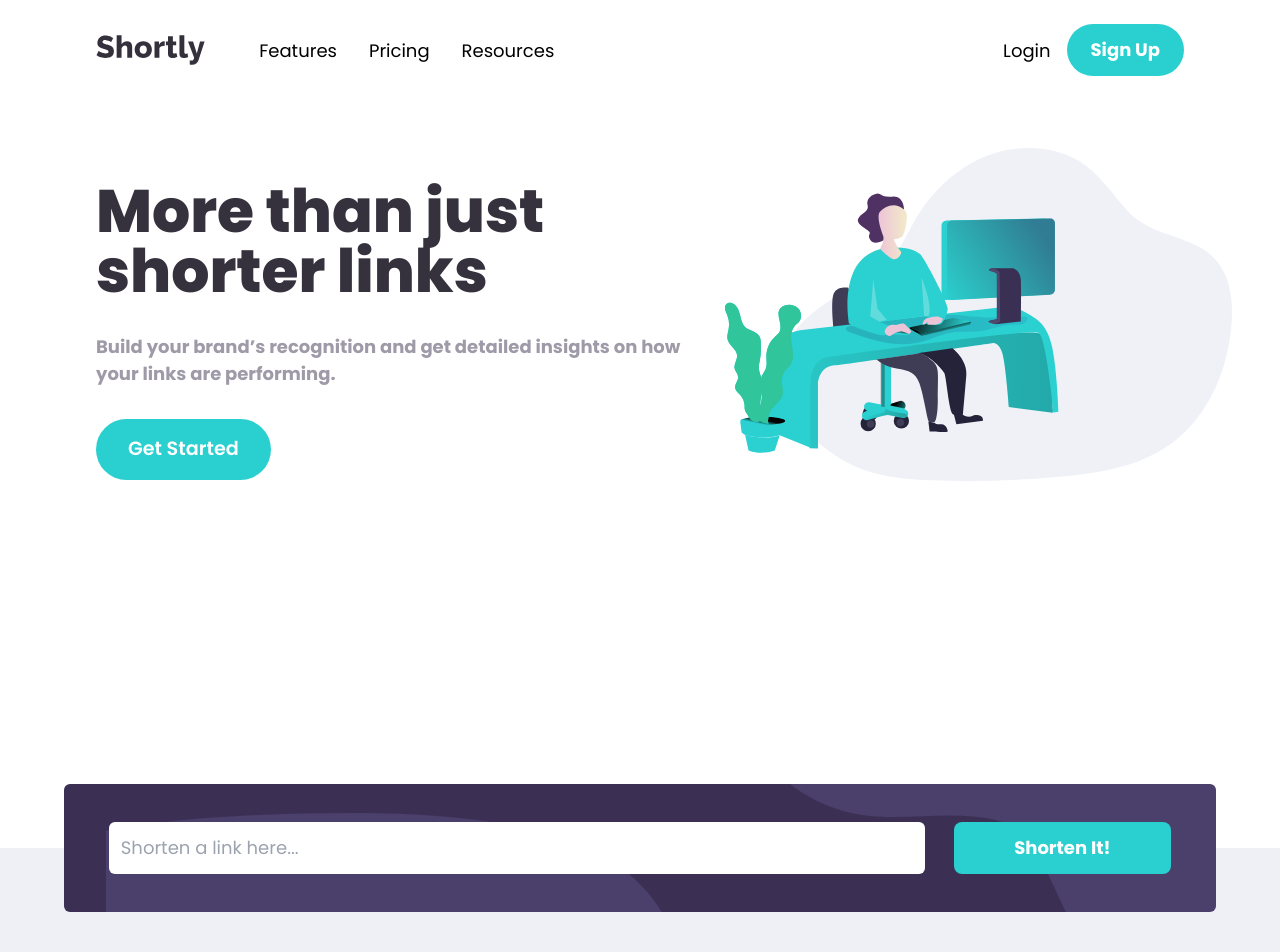
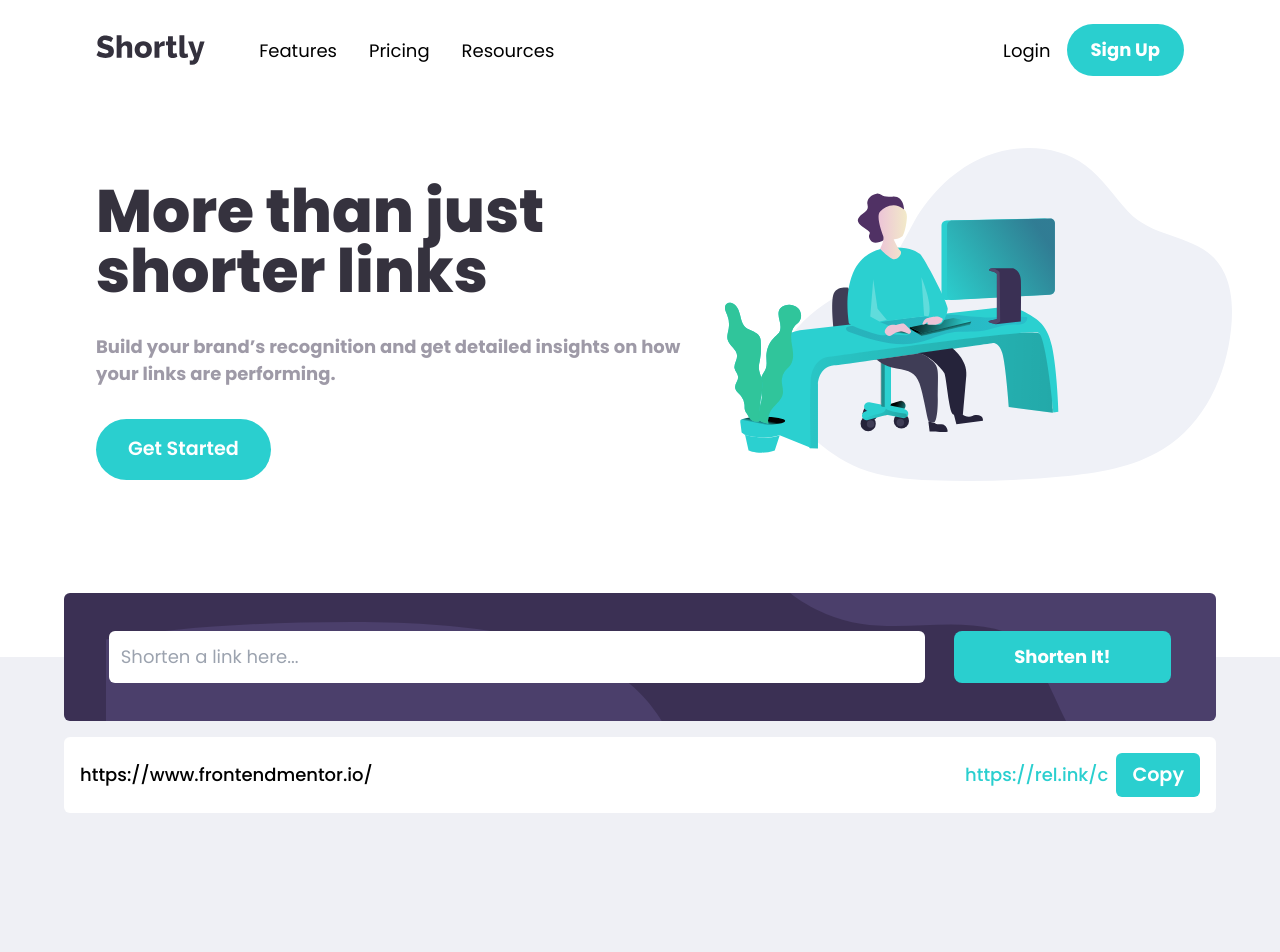
Before and after one commit to FevenSeyfu/Shortly-url-shortner, a React app: page / in a window 1280 px wide. Shown: the top 952 px of the page. Built offline with nearby package versions, Linux system fonts and the light colour scheme; the HTML template or start-up script is replaced by a standard one.

Commit message:
Add shortly form and result section and style component

```diff
--- a/src/components/Home/Home.tsx
+++ b/src/components/Home/Home.tsx
@@ -3,7 +3,7 @@ import Nav from "./Nav";
 
 const Home: React.FC = () => {
   return (
-    <div className="h-screen w-full">
+    <div className="h-full w-full pb-24 md:pb-12">
       <Nav />
       <Hero />
     </div>
--- a/src/components/Main/AdvancedStatistics.tsx
+++ b/src/components/Main/AdvancedStatistics.tsx
@@ -5,13 +5,13 @@ import CustomizableIcon from "../../assets/images/icon-fully-customizable.svg";
 
 const AdvancedStatistics: React.FC = () => {
   return (
-    <div className="flex flex-col gap-4 items-center px-8 py-12 md:py-24">
+    <div className="flex flex-col gap-4 items-center px-8 py-6 md:py-24">
       <h2 className="font-bold text-2xl md:text-4xl"> Advanced Statistics</h2>
       <p className="md:w-[30rem] text-center text-sm text-neutral-very-dark-blue">
         Track how your links are performing across the web with our advanced
         statistics dashboard.
       </p>
-      <div id="card-container" className="flex flex-col md:flex-row w-full md:w-[80%] gap-8 justify-evenly items-center mt-8 relative">
+      <div id="card-container" className="flex flex-col md:flex-row w-full md:w-[90%] gap-8 justify-evenly items-center mt-8 relative">
 
         <div id="stat-card" className="flex flex-col bg-white rounded-xl p-8 gap-4 relative mt-4 text-center md:text-left">
           <div className="bg-neutral-very-dark-blue rounded-full w-16 h-16 flex justify-center items-center absolute top-[-2rem] left-[40%] md:left-auto">
--- a/src/components/Main/Main.tsx
+++ b/src/components/Main/Main.tsx
@@ -3,10 +3,10 @@ import ShortnerForm from "./ShortnerForm"
 
 const Main:React.FC = () => {
   return (
-    <div className="bg-neutral-gray w-full h-full flex flex-col items-center mt-12">
+    <main className="bg-neutral-gray w-full h-full flex flex-col items-center mt-12 ">
         <ShortnerForm />
         <AdvancedStatistics />
-    </div>
+    </main>
   )
 }
 
--- /dev/null
+++ b/src/components/Main/Result.tsx
@@ -0,0 +1,33 @@
+import React, { useState } from "react";
+
+const Result: React.FC = () => {
+  const [copied, setCopied] = useState(false);
+  const handleCopy = () => setCopied(!copied);
+  return (
+    <>
+      <ul className="flex flex-col gap-6 md:gap-4">
+        <li className="bg-white rounded-md flex flex-col items-start  md:flex-row md:justify-between md:items-center text-lg font-medium">
+          <div
+            id="input-url"
+            className="border-b border-neutral-grayish-violet w-full flex md:border-none md:w-[50%] md:flex-wrap"
+          >
+            <p className="p-6 text-black md:p-4">https://www.frontendmentor.io/</p>
+          </div>
+          <div
+            id="result"
+            className="p-6 w-full flex gap-2 flex-col md:p-4 md:flex-row md:items-center md:justify-end md-w-[50%]"
+          >
+            <p className="text-primary-cyan">https://rel.ink/c</p>
+            <button
+            className={`w-full rounded-md py-2 px-4 md:w-auto ${copied && ('bg-primary-dark-violet hover:bg-gray-800') }`}
+            onClick={handleCopy}>
+                {copied? 'Copied!': 'Copy'}
+            </button>
+          </div>
+        </li>
+      </ul>
+    </>
+  );
+};
+
+export default Result;
--- a/src/components/Main/ShortnerForm.tsx
+++ b/src/components/Main/ShortnerForm.tsx
@@ -1,13 +1,21 @@
 import React from "react";
+import Result from "./Result";
 
 const ShortnerForm: React.FC = () => {
   return (
-    <div className="flex flex-col md:flex-row  bg-primary-dark-violet bg-[url('../src/assets/images/bg-shorten-mobile.svg')] md:bg-[url('../src/assets/images/bg-shorten-desktop.svg')] bg-no-repeat bg-right-top  w-[90%] h-[10rem] p-4 px-6 md:py-4 md:px-8 justify-evenly md:items-center gap-4 rounded-md relative top-[-5rem] md:h-[8rem] md:top-[-4rem]">
-      <input type="text" placeholder="Shorten a link here..." className="p-3 rounded-md text-lg text-neutral-gray md:w-[75%]" />
+    < div className="relative top-[-5rem] md:top-[-4rem] w-[90%] flex flex-col gap-6 md:gap-4">
+      <div className="flex flex-col md:flex-row  bg-primary-dark-violet bg-[url('../src/assets/images/bg-shorten-mobile.svg')] md:bg-[url('../src/assets/images/bg-shorten-desktop.svg')] bg-no-repeat bg-right-top   h-[10rem] p-4 px-6 md:py-4 md:px-8 justify-evenly md:items-center gap-4 rounded-md  md:h-[8rem] ">
+        <input
+          type="text"
+          placeholder="Shorten a link here..."
+          className="p-3 rounded-md text-lg text-neutral-gray md:w-[75%]"
+        />
 
-      <button className="w-full rounded-lg font-bold  text-xl py-3  md:w-[20%] md:text-lg">
-        Shorten It!
-      </button>
+        <button className="w-full rounded-lg font-bold  text-xl py-3  md:w-[20%] md:text-lg">
+          Shorten It!
+        </button>
+      </div>
+      <Result />
     </div>
   );
 };
```
